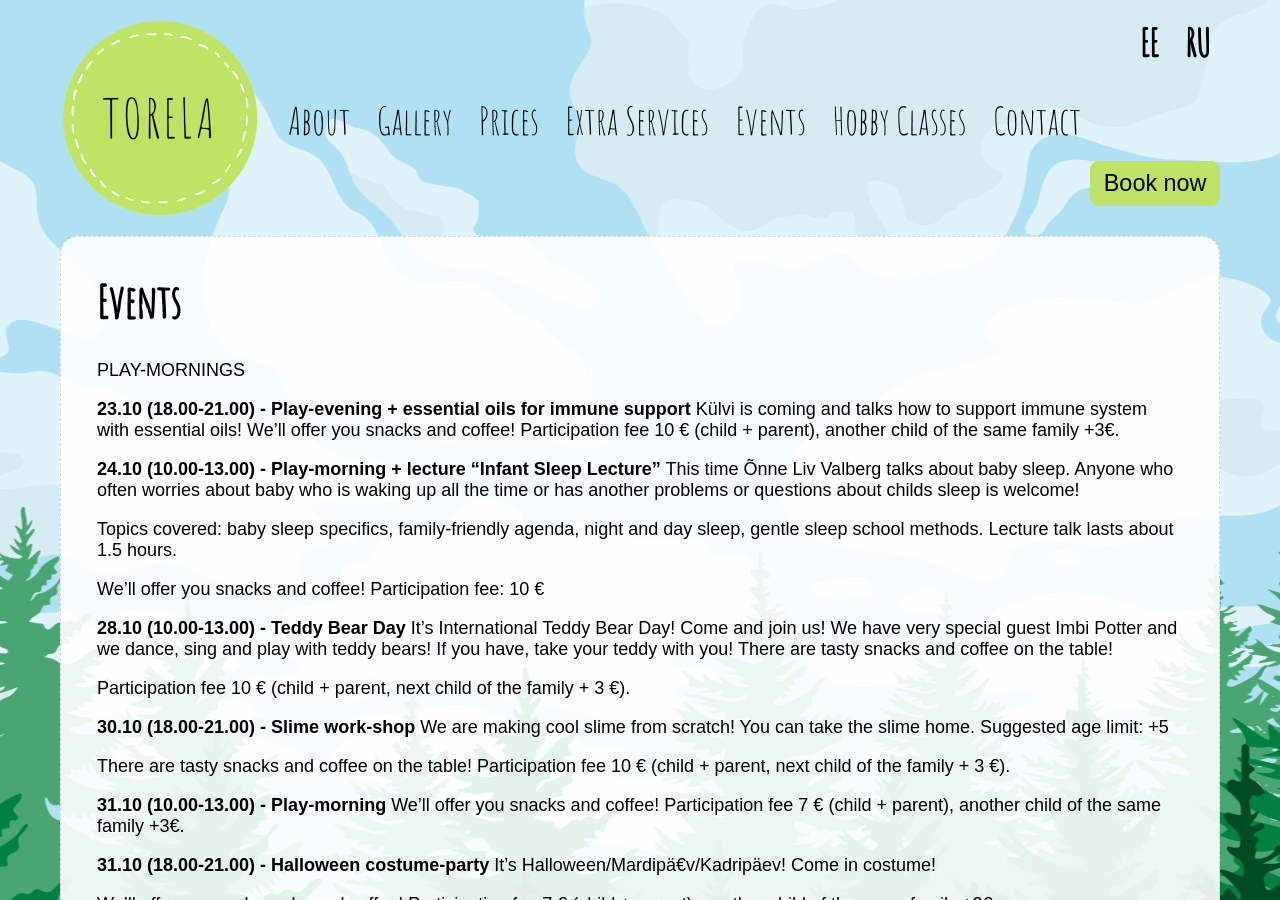
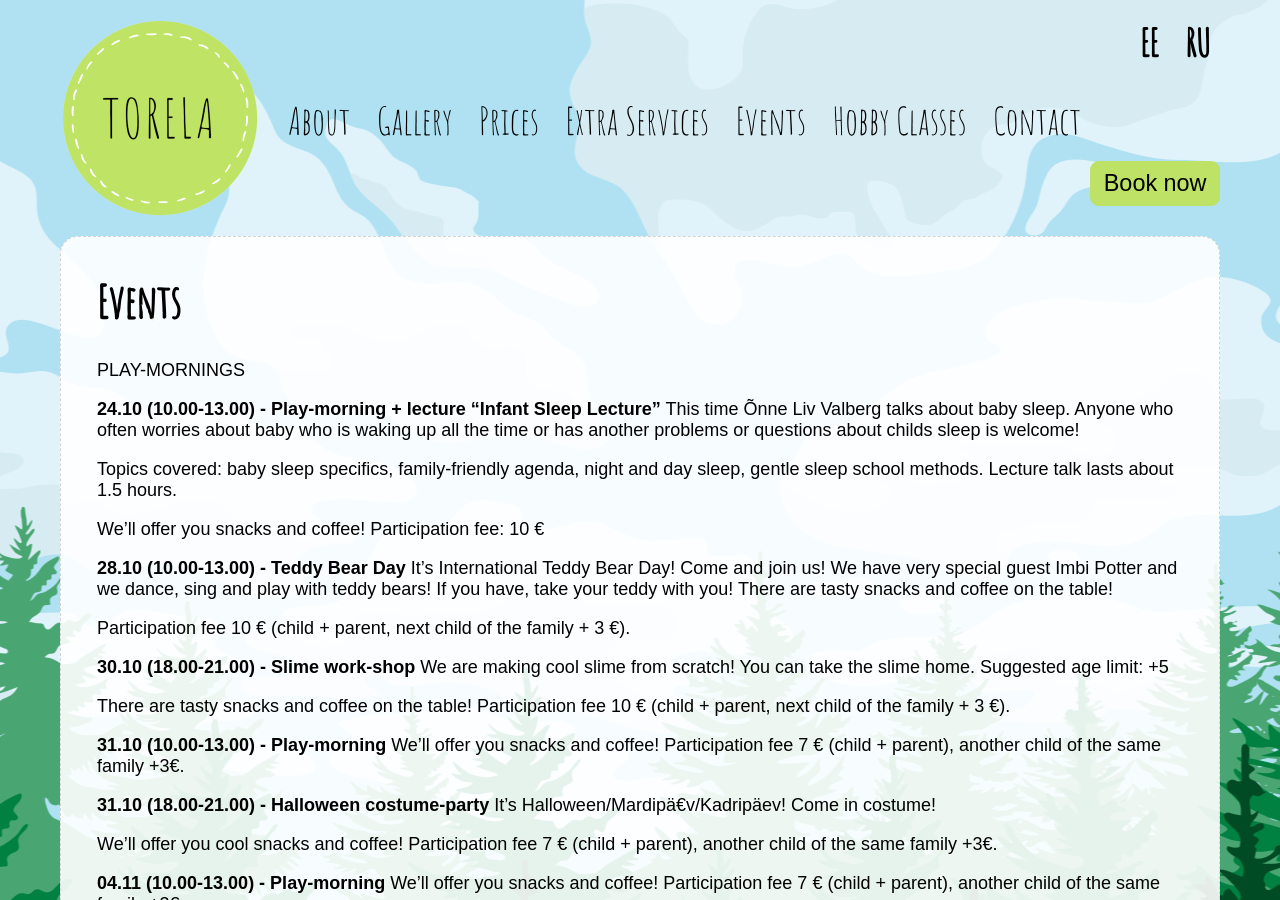
Before and after one commit to mypsik/torela, a Jekyll site: the page built from en/events/index.md, in a window 1280 px wide and 900 px high. Built offline with Jekyll 4.4.1, drawn with Linux system fonts in a browser that asks for light colours.

Commit message:
Update index.md

```diff
--- a/en/events/index.md
+++ b/en/events/index.md
@@ -7,11 +7,6 @@ et: /syndmused/
 ru: /ru/events/
 ---
 PLAY-MORNINGS
-
-
-**23.10 (18.00-21.00) - Play-evening + essential oils for immune support**
-Külvi is coming and talks how to support immune system with essential oils! We'll offer you snacks and coffee!
-Participation fee 10 € (child + parent), another child of the same family +3€.
 
 
 **24.10 (10.00-13.00) - Play-morning + lecture "Infant Sleep Lecture"**
```
